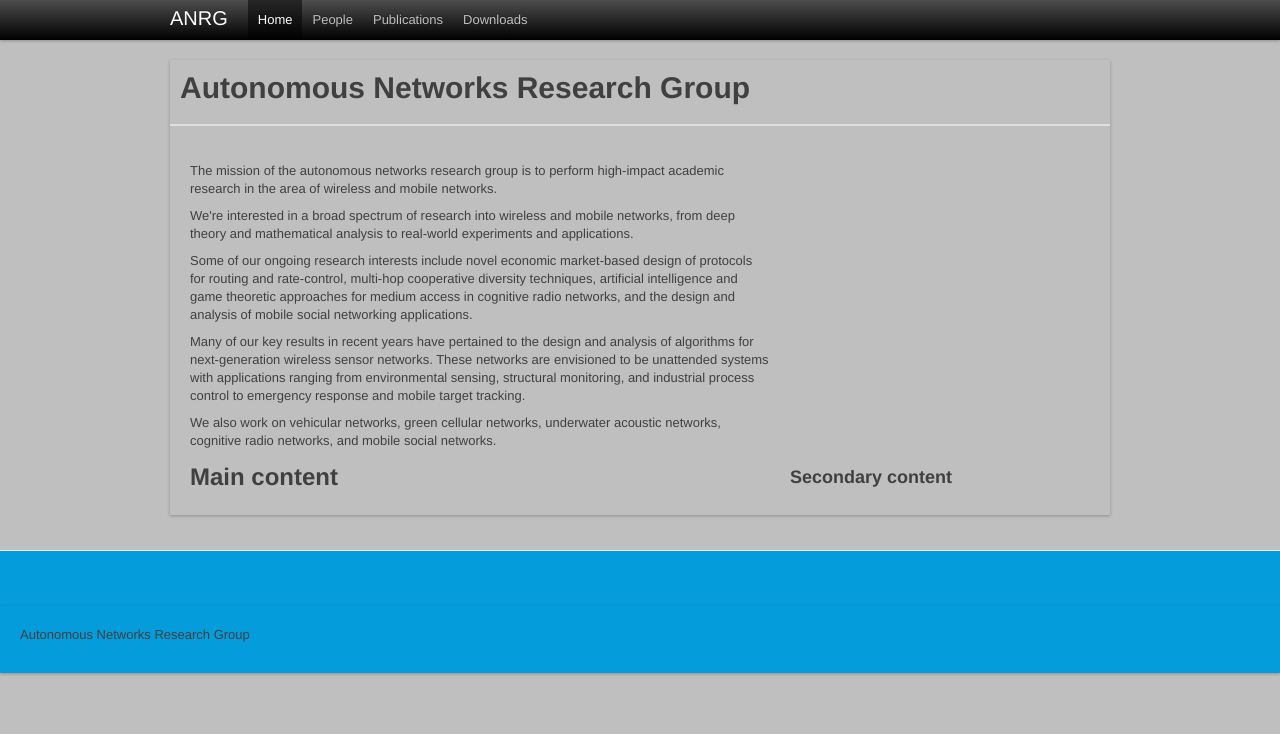
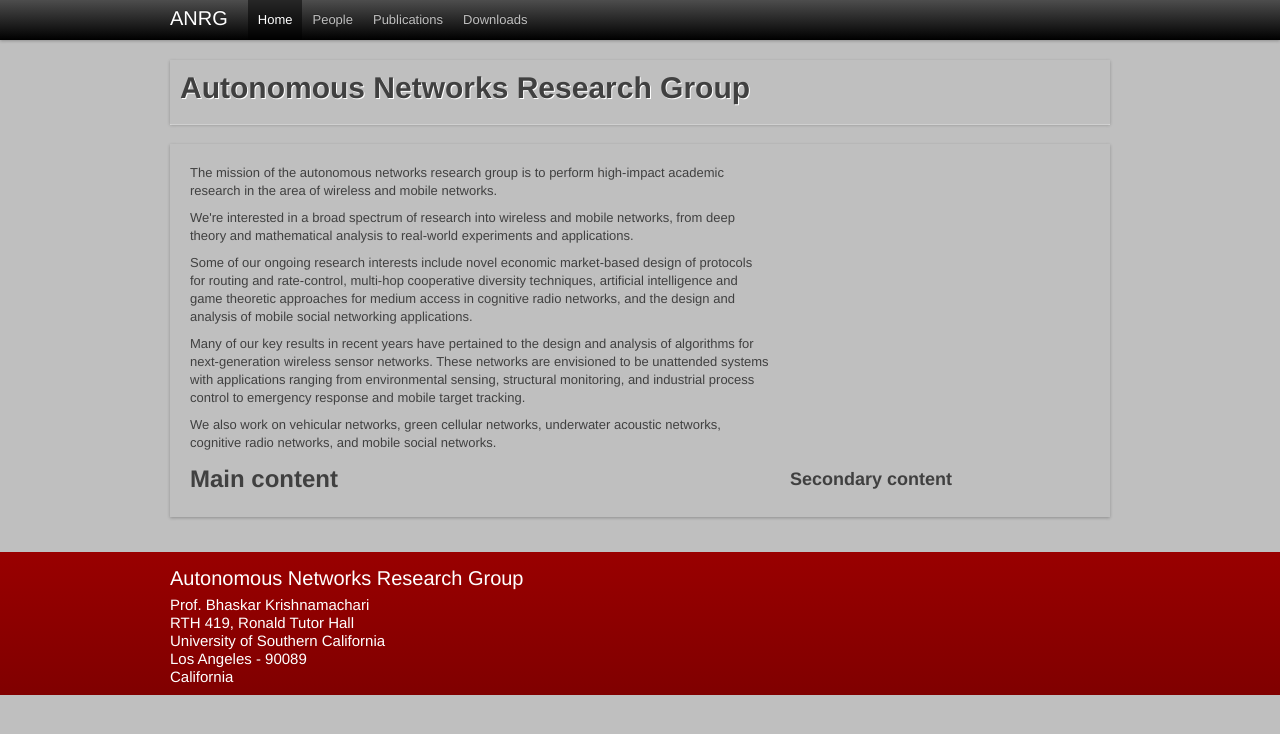
Before and after one commit to madiator/ANRG-Website, a plain HTML site: page index.html in a window 1280 px wide. Drawn offline with Linux system fonts and the light colour scheme.

Commit message:
color changes, shadows, header content separation

```diff
--- a/css/bootstrap.less
+++ b/css/bootstrap.less
@@ -52,3 +52,11 @@ body {
   padding:10px;
   //background-color:@complementary1;
 }
+#footertext1 {
+ color:@white;
+ font-size: 20px;
+}
+.footertext2 {
+ color:@white;
+ font-size:15px;
+}
--- a/css/bootstrap/patterns.less
+++ b/css/bootstrap/patterns.less
@@ -487,11 +487,13 @@ a.menu:after,
 }
 footer {
   margin-top: 2*@baseline - 1;
-  padding-top: 2*@baseline - 1;
-  border-top: 1px solid #eee;
-  background-color: @blue;
+  padding-top: @baseline - 1;
+//border-top: 1px solid #000;
+  background-color: @cardinalDark;
   //min-height: 240px;
-  clear:both;
+  color: @white;
+  font-size: 40px;
+  #gradient > .vertical(@cardinalDark, darken(@cardinalDark,5));
 }
 
 
@@ -500,10 +502,11 @@ footer {
 
 .page-header {
   margin-bottom: @baseline - 1;
-  border-bottom: 1px solid #ddd;
+ // border-bottom: 1px solid #ddd;
   .box-shadow(0 1px 0 rgba(255,255,255,.5));
   h1 {
     margin-bottom: (@baseline / 2) - 1px;
+    text-shadow: 1px 1px 0 @white;
   }
 }
 
--- a/index.html
+++ b/index.html
@@ -43,6 +43,8 @@
         <div class="page-header">
           <h1>Autonomous Networks Research Group</h1>
         </div>
+      </div>
+      <div class="content">
         <div class="row">
         	<div class="span10">
             <p> The mission of the autonomous networks research group is to perform high-impact academic research in the area of wireless and mobile networks.</p>
@@ -62,12 +64,19 @@
    </div> <!-- /container -->
 
     <footer>
-      <div class="content">
-      	<div class="row">
+      <div class="container">
         	<div class="span10">
-            <p>Autonomous Networks Research Group</p>
+        	  <p id="footertext1">
+              Autonomous Networks Research Group
+            </p>
+            <p class="footertext2">
+              Prof. Bhaskar Krishnamachari <br>
+              RTH 419, Ronald Tutor Hall <br>
+              University of Southern California <br>
+              Los Angeles - 90089 </br>
+              California
+            </p>
       	</div>
-    	</div>
     </footer>
   </body>
 </html>
```
Also changed, not shown: css/bootstrap.css.
